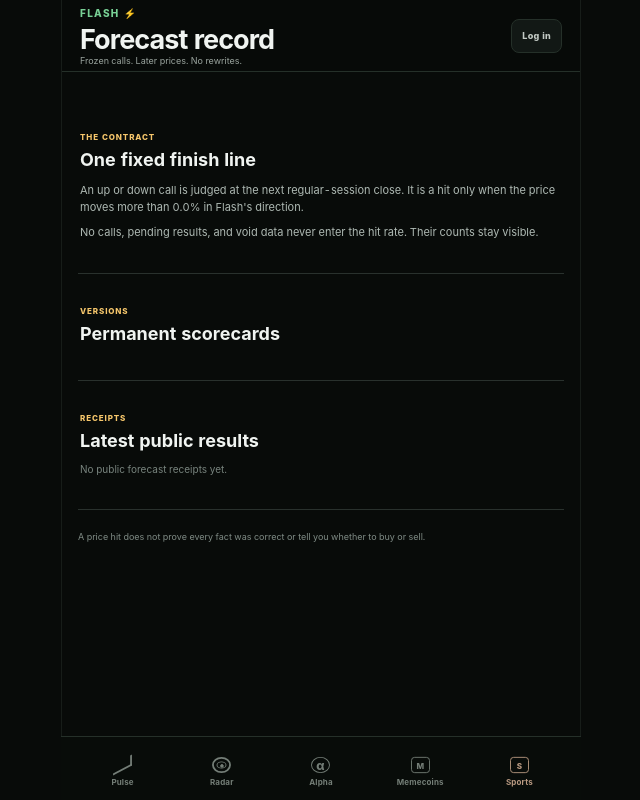
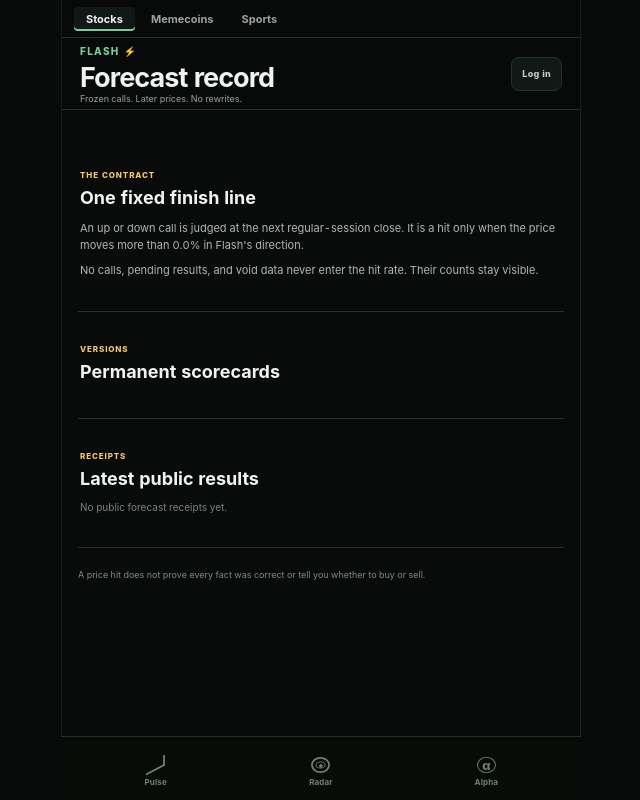
Before and after one commit to atimics/runner-watch, a Python web app: template web/templates/flash_record.html in a window 1280 px wide. Shown: the whole page, without its empty margins (319-959 px from the left). Run offline with Jinja, Linux system fonts and the light colour scheme; the template is opened without the code that fills it, so the values that code supplies are empty.

Commit message:
Separate market selection from market page navigation

```diff
--- a/web/static/desktop-workspace.js
+++ b/web/static/desktop-workspace.js
@@ -7,7 +7,8 @@
     const supported = /^\/t\/[^/]+\/?$/.test(url.pathname)
       || /^\/research\/[^/]+\/?$/.test(url.pathname)
       || /^\/s\/[^/]+\/?$/.test(url.pathname)
-      || /^\/(?:sports\/)?game\/[^/]+\/?$/.test(url.pathname);
+      || /^\/(?:sports\/)?game\/[^/]+\/?$/.test(url.pathname)
+      || /^\/memecoins\/(?!radar\/?$|alpha\/?$)[^/]+\/?$/.test(url.pathname);
     return supported ? url : null;
   }
 
@@ -22,8 +23,8 @@
     let loaded = false;
 
     function defaultUrl() {
-      const preferred = list.querySelector('a[data-desktop-default], a[href^="/t/"], a[href^="/research/"], a[href^="/s/"], a[href^="/game/"], a[href^="/sports/game/"]');
-      return preferred ? panelUrl(preferred.href) : null;
+      const preferred = list.querySelectorAll('a[data-desktop-default], a[href^="/t/"], a[href^="/research/"], a[href^="/s/"], a[href^="/game/"], a[href^="/sports/game/"], a[href^="/memecoins/"]');
+      return Array.from(preferred).map(link => panelUrl(link.href)).find(Boolean) || null;
     }
 
     function markSelected(url) {
--- a/web/static/product-system.css
+++ b/web/static/product-system.css
@@ -547,7 +547,7 @@ html.embedded-pane .account-strip {
   padding-top: 5px;
 }
 
-:is(.runners-product, .sports-product) .tab-bar {
+:is(.runners-product, .sports-product, .memecoins-product) .tab-bar {
   bottom: 0;
   width: min(520px, 100%);
   height: calc(64px + env(safe-area-inset-bottom));
@@ -561,7 +561,7 @@ html.embedded-pane .account-strip {
   backdrop-filter: blur(16px);
 }
 
-:is(.runners-product, .sports-product) .tab-link {
+:is(.runners-product, .sports-product, .memecoins-product) .tab-link {
   position: relative;
   gap: 3px;
   color: #747e77;
@@ -1123,7 +1123,41 @@ html.embedded-pane .product-tab-link {
 }
 
 .tab-bar.markets-tab-bar {
-  grid-template-columns: repeat(5, minmax(0, 1fr));
+  grid-template-columns: repeat(3, minmax(0, 1fr));
   padding-left: 12px;
   padding-right: 12px;
 }
+
+.market-switcher {
+  display: flex;
+  flex: 0 0 auto;
+  align-items: center;
+  gap: 4px;
+  min-height: 38px;
+  padding: 4px 12px;
+  border-bottom: 1px solid var(--line);
+  background: #070a08;
+}
+
+.market-switcher a {
+  padding: 5px 12px;
+  border-radius: var(--radius-xs);
+  color: var(--muted);
+  font-size: 11px;
+  font-weight: 650;
+  text-decoration: none;
+}
+
+.market-switcher a:hover,
+.market-switcher a.active {
+  background: var(--panel-2);
+  color: var(--text);
+}
+
+.market-switcher a.active {
+  box-shadow: inset 0 -2px var(--accent);
+}
+
+html.embedded-pane .market-switcher {
+  display: none;
+}
--- a/web/templates/_account_strip.html
+++ b/web/templates/_account_strip.html
@@ -15,12 +15,10 @@
     <b data-flash-balance>{{ flash_wallet.balance }}</b>
     <small>Flash</small>
   </button>
-  <a class="account-strip-caller" href="{{ runners_origin ~ '/my-calls' if account_product == 'sports' else '/my-calls' }}">
-    <span>Caller PnL</span>
-    <b class="{% if caller_summary.average_return_pct is not none %}{{ 'up' if caller_summary.average_return_pct >= 0 else 'down' }}{% endif %}">
-      {% if caller_summary.average_return_pct is not none %}{{ '+' if caller_summary.average_return_pct >= 0 else '' }}{{ '%.1f'|format(caller_summary.average_return_pct) }}%{% else %}—{% endif %}
-    </b>
-    <small>{{ caller_summary.wins }}–{{ caller_summary.losses }} record</small>
+  <a class="account-strip-caller" href="{{ runners_origin }}/my-calls?market={{ 'stocks' if account_product == 'runners' else account_product }}">
+    <span>My Calls</span>
+    <b>{{ caller_summary.wins }}–{{ caller_summary.losses }}</b>
+    <small>{{ caller_summary.open|default(0) }} open</small>
   </a>
   {% endif %}
 </nav>
--- /dev/null
+++ b/web/templates/_market_switcher.html
@@ -0,0 +1,5 @@
+<nav class="market-switcher" aria-label="Market">
+  <a href="{{ runners_origin }}/"{% if current_product == 'runners' %} class="active" aria-current="true"{% endif %}>Stocks</a>
+  <a href="{{ runners_origin }}/memecoins"{% if current_product == 'memecoins' %} class="active" aria-current="true"{% endif %}>Memecoins</a>
+  <a href="{{ sports_origin }}/"{% if current_product == 'sports' %} class="active" aria-current="true"{% endif %}>Sports</a>
+</nav>
--- a/web/templates/mobile_base.html
+++ b/web/templates/mobile_base.html
@@ -7,7 +7,7 @@
   <meta charset="utf-8">
   <meta name="viewport" content="width=device-width,initial-scale=1,viewport-fit=cover">
   <meta name="theme-color" content="#090b0b">
-  <meta name="description" content="{% if current_product == 'sports' %}Winner odds, stats, public Calls, and source-backed sports research in one evidence-first view.{% else %}Market movement, filings, risk context, and public research calls in one evidence-first view.{% endif %}">
+  <meta name="description" content="{% if current_product == 'memecoins' %}Memecoin prices, volume, source evidence, and public paper Calls.{% elif current_product == 'sports' %}Winner odds, stats, public Calls, and source-backed sports research in one evidence-first view.{% else %}Market movement, filings, risk context, and public research calls in one evidence-first view.{% endif %}">
   <title>{% block title %}RATi Runners{% endblock %}</title>
   <script nonce="{{ request.state.csp_nonce }}">if (window.self !== window.top) document.documentElement.classList.add('embedded-pane');</script>
   <link rel="icon" href="/static/favicon.svg?v={{ static_version }}" type="image/svg+xml">
@@ -20,29 +20,22 @@
 <body class="{{ current_product }}-product">
   <a class="skip-link" href="#app-content">Skip to content</a>
   <div class="mobile-app {% block app_class %}{% endblock %}" id="app-content">
+    {% include "_market_switcher.html" %}
     {% include "_account_strip.html" %}
     {% block content %}{% endblock %}
     {% block bottom_nav %}
-    <nav class="tab-bar markets-tab-bar" aria-label="Main navigation">
-      <a class="tab-link {% if active_tab == 'pulse' %}active{% endif %}" href="{% if current_product == 'sports' %}{{ sports_prefix }}/{% else %}/{% endif %}"{% if active_tab == 'pulse' %} aria-current="page"{% endif %}>
+    <nav class="tab-bar markets-tab-bar" aria-label="{{ 'Memecoins' if current_product == 'memecoins' else 'Sports' if current_product == 'sports' else 'Stocks' }} navigation">
+      <a class="tab-link {% if active_tab == 'pulse' %}active{% endif %}" href="{% if current_product == 'memecoins' %}/memecoins{% elif current_product == 'sports' %}{{ sports_prefix }}/{% else %}/{% endif %}"{% if active_tab == 'pulse' %} aria-current="page"{% endif %}>
         <span class="tab-icon pulse-icon" aria-hidden="true"></span>
         <span>Pulse</span>
       </a>
-      <a class="tab-link {% if active_tab == 'radar' %}active{% endif %}" href="{% if current_product == 'sports' %}{{ sports_prefix }}/radar{% else %}/radar{% endif %}"{% if active_tab == 'radar' %} aria-current="page"{% endif %}>
+      <a class="tab-link {% if active_tab == 'radar' %}active{% endif %}" href="{% if current_product == 'memecoins' %}/memecoins/radar{% elif current_product == 'sports' %}{{ sports_prefix }}/radar{% else %}/radar{% endif %}"{% if active_tab == 'radar' %} aria-current="page"{% endif %}>
         <span class="tab-icon radar-icon" aria-hidden="true"></span>
         <span>Radar</span>
       </a>
-      <a class="tab-link {% if active_tab == 'alpha' %}active{% endif %}" href="{% if current_product == 'sports' %}{{ sports_prefix }}/alpha{% else %}/community{% endif %}"{% if active_tab == 'alpha' %} aria-current="page"{% endif %}>
+      <a class="tab-link {% if active_tab == 'alpha' %}active{% endif %}" href="{% if current_product == 'memecoins' %}/memecoins/alpha{% elif current_product == 'sports' %}{{ sports_prefix }}/alpha{% else %}/community{% endif %}"{% if active_tab == 'alpha' %} aria-current="page"{% endif %}>
         <span class="tab-icon alpha-icon" aria-hidden="true"></span>
         <span>Alpha</span>
-      </a>
-      <a class="tab-link {% if active_tab == 'memecoins' %}active{% endif %}" href="/memecoins"{% if active_tab == 'memecoins' %} aria-current="page"{% endif %}>
-        <span class="tab-icon product-tab-icon" aria-hidden="true">M</span>
-        <span>Memecoins</span>
-      </a>
-      <a class="tab-link product-tab-link" href="{{ runners_origin if current_product == 'sports' else sports_origin }}">
-        <span class="tab-icon product-tab-icon" aria-hidden="true">{{ 'R' if current_product == 'sports' else 'S' }}</span>
-        <span>{{ 'Runners' if current_product == 'sports' else 'Sports' }}</span>
       </a>
     </nav>
     {% endblock %}
```
Also changed, not shown: other parts of web/static/product-system.css (+13 -13 lines), desktop/src/lib/workspace-panel.test.ts (added, +51 -0 lines), tests/test_market_navigation.py (added, +80 -0 lines).
